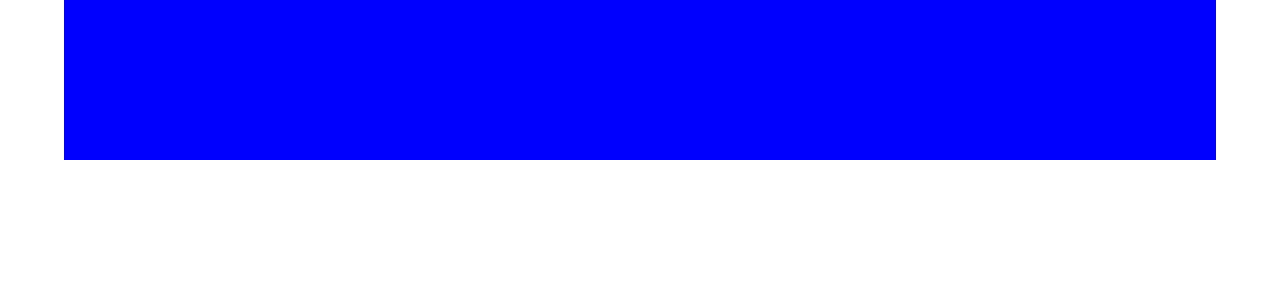
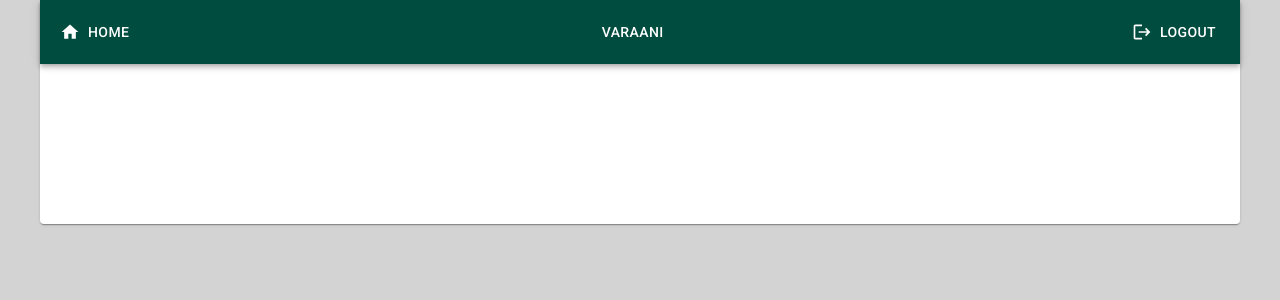
Before and after one commit to FI-Aquacrest/react-form-with-auth0, a React (Create React App) app: page / in a window 1280 px wide. Shown: the top 300 px of the page. Built offline with nearby package versions, Linux system fonts and the light colour scheme.

Commit message:
Add AppBar (no routing)

```diff
--- a/src/App.tsx
+++ b/src/App.tsx
@@ -1,12 +1,18 @@
 import React from 'react';
-import { Container } from '@mui/material';
+import { Container, Paper } from '@mui/material';
 import { Box } from '@mui/system';
+import TopBar from './layout/TopBar';
 
 function App() {
   return (
-    <Container maxWidth='lg'>
-      <Box sx={{ width: '100%', height: '20vh', bgcolor: 'blue' }} />
-    </Container>
+    <Box sx={{ bgcolor: 'lightgray', height: '100vh' }}>
+      <Container maxWidth="lg" disableGutters>
+        <Paper>
+          <TopBar />
+          <Box sx={{ width: '100%', height: '20vh' }} />
+        </Paper>
+      </Container>
+    </Box>
   );
 }
 
--- /dev/null
+++ b/src/layout/TopBar.tsx
@@ -0,0 +1,125 @@
+import React, { useState } from 'react';
+import {
+  AppBar,
+  Box,
+  Button,
+  Divider,
+  Drawer,
+  IconButton,
+  List,
+  ListItem,
+  ListItemButton,
+  ListItemIcon,
+  ListItemText,
+  Toolbar,
+  Typography,
+} from '@mui/material';
+import MenuIcon from '@mui/icons-material/Menu';
+import HomeIcon from '@mui/icons-material/Home';
+import LogoutIcon from '@mui/icons-material/Logout';
+
+const navItems = [
+  {
+    title: 'Home',
+    href: '#',
+    icon: <HomeIcon />,
+  },
+  {
+    title: 'Varaani',
+    href: 'https://varaani.com/',
+  },
+  {
+    title: 'Logout',
+    href: '#',
+    icon: <LogoutIcon />,
+  },
+];
+
+const TopBar = () => {
+  const [drawerOpen, setDrawerOpen] = useState(false);
+
+  const handleDrawerToggle = () => {
+    setDrawerOpen((isOpen) => !isOpen);
+  };
+
+  const drawer = (
+    <Box onClick={handleDrawerToggle} sx={{ textAlign: 'center' }}>
+      <Typography variant="h6" sx={{ my: 2 }}>
+        MUI
+      </Typography>
+      <Divider />
+      <List>
+        {navItems.map((item) => (
+          <ListItem key={item.title} disablePadding>
+            <ListItemButton sx={{ textAlign: 'center' }} href={item.href}>
+              {item.icon && <ListItemIcon>{item.icon}</ListItemIcon>}
+              <ListItemText
+                primary={item.title}
+                inset={item.icon === undefined}
+              />
+            </ListItemButton>
+          </ListItem>
+        ))}
+      </List>
+    </Box>
+  );
+
+  return (
+    <>
+      <AppBar position="static">
+        <Toolbar disableGutters>
+          <IconButton
+            color="inherit"
+            aria-label="open drawer"
+            edge="start"
+            onClick={handleDrawerToggle}
+            sx={{ mx: 2, display: { sm: 'none' } }}
+          >
+            <MenuIcon />
+          </IconButton>
+          <Box
+            sx={{
+              display: { xs: 'none', sm: 'flex' },
+              mx: 2,
+              justifyContent: 'space-between',
+              width: '100%',
+            }}
+          >
+            {navItems.map((item) => (
+              <Button
+                key={item.title}
+                color="inherit"
+                href={item.href}
+                startIcon={item.icon}
+              >
+                {item.title}
+              </Button>
+            ))}
+          </Box>
+        </Toolbar>
+      </AppBar>
+      <Box component="nav">
+        <Drawer
+          anchor="left"
+          variant="temporary"
+          open={drawerOpen}
+          onClose={handleDrawerToggle}
+          ModalProps={{
+            keepMounted: true,
+          }}
+          sx={{
+            display: { xs: 'block', sm: 'none' },
+            '& .MuiDrawer-paper': {
+              boxSizing: 'border-box',
+              width: 240,
+            },
+          }}
+        >
+          {drawer}
+        </Drawer>
+      </Box>
+    </>
+  );
+};
+
+export default TopBar;
```
Also changed, not shown: src/logo.svg (deleted), 1 other file (tests, documents, lock files or other folders).
